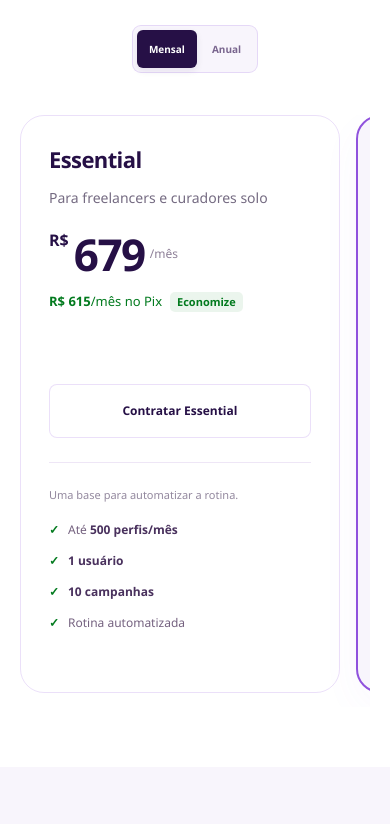
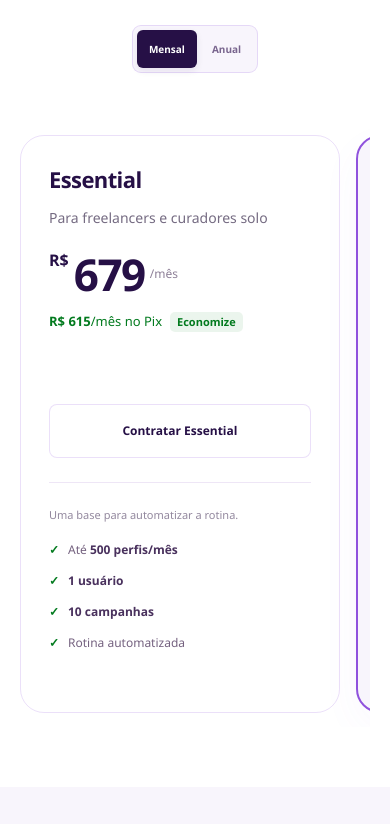
Before and after one commit to Grape-Time/site-oficial, a website: page index.html in a window 390 px wide. Shown: the part 3874-4698 px from the top of the page. Drawn offline with Linux system fonts and the light colour scheme.

Commit message:
Evita corte do selo e melhora rolagem vertical no carrossel

```diff
--- a/assets/css/styles.css
+++ b/assets/css/styles.css
@@ -1211,6 +1211,8 @@ p {
   left: 50%;
   transform: translateX(-50%);
   padding: 6px 18px;
+  white-space: nowrap;
+  z-index: 2;
   border-radius: 20px;
   background: #8140cb;
   color: white;
@@ -1901,11 +1903,12 @@ p {
     scroll-snap-type: x mandatory;
     scroll-behavior: smooth;
     gap: 16px;
+    padding-top: 20px;
     padding-bottom: 14px;
     scrollbar-width: none;
     -ms-overflow-style: none;
     cursor: grab;
-    touch-action: pan-x;
+    touch-action: auto;
     user-select: none;
   }
 
```
